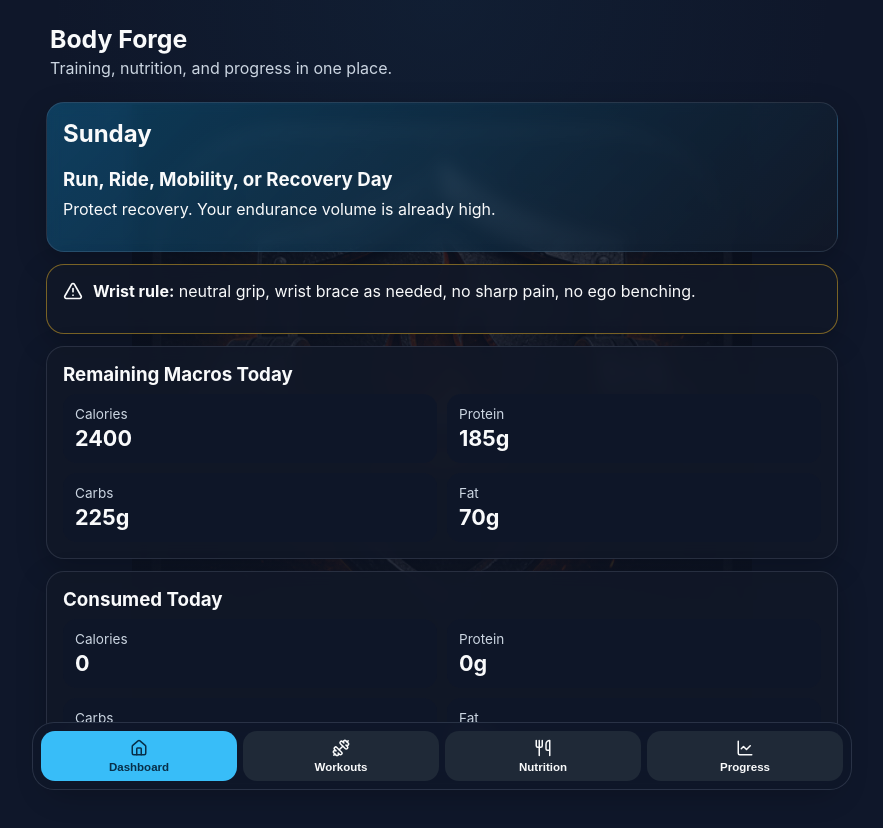
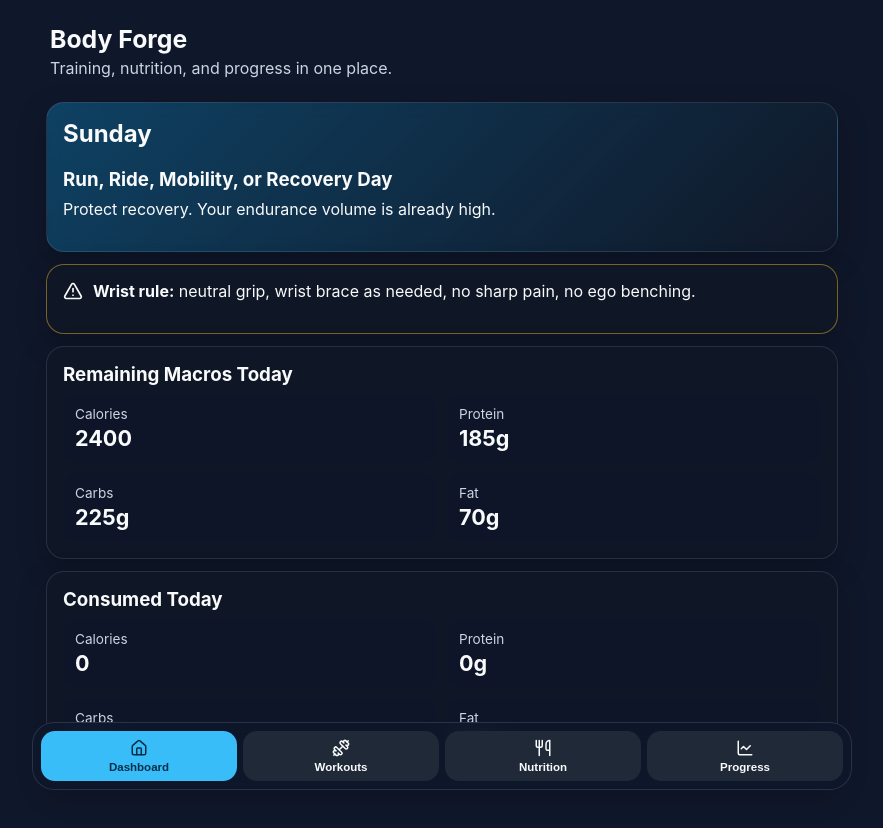
Before and after one commit to dalfonsonash/fitness-dashboard, a React (Vite) app: page / in a window 1280 px wide. Shown: the top 828 px of the page, without its empty margins (198-1081 px from the left). Built offline with nearby package versions, Linux system fonts and the light colour scheme.

Commit message:
Make app icon wallpaper more visible

```diff
--- a/src/styles.css
+++ b/src/styles.css
@@ -9,18 +9,36 @@
 body {
   margin: 0;
   min-height: 100vh;
+  background: #0f172a;
+}
+
+body::before {
+  content: "";
+  position: fixed;
+  inset: 0;
+  z-index: -2;
   background:
-    linear-gradient(rgba(15, 23, 42, .76), rgba(15, 23, 42, .92)),
-    url("/icon-512.png") center 105px / min(84vw, 620px) no-repeat fixed,
     radial-gradient(circle at top, rgba(56,189,248,.18), transparent 35%),
     #0f172a;
-  background-attachment: fixed, fixed, fixed, fixed;
+}
+
+body::after {
+  content: "";
+  position: fixed;
+  inset: 0;
+  z-index: -1;
+  background:
+    linear-gradient(rgba(15, 23, 42, .2), rgba(15, 23, 42, .5)),
+    url("/icon-512.png") center 118px / min(92vw, 680px) no-repeat;
+  opacity: .46;
+  pointer-events: none;
 }
 
 .app {
   max-width: 820px;
   margin: 0 auto;
   padding-bottom: 92px;
+  position: relative;
 }
 
 header {
@@ -42,7 +60,7 @@ header p {
 }
 
 .card {
-  background: rgba(17, 24, 39, .9);
+  background: rgba(17, 24, 39, .82);
   border: 1px solid rgba(148, 163, 184, .18);
   border-radius: 18px;
   padding: 16px;
@@ -52,7 +70,7 @@ header p {
 }
 
 .hero {
-  background: linear-gradient(135deg, rgba(14,165,233,.28), rgba(17,24,39,.94));
+  background: linear-gradient(135deg, rgba(14,165,233,.3), rgba(17,24,39,.84));
 }
 
 .warning {
@@ -76,7 +94,7 @@ h3 { margin-bottom: 8px; }
 }
 
 .metric {
-  background: rgba(15, 23, 42, .9);
+  background: rgba(15, 23, 42, .82);
   border-radius: 14px;
   padding: 12px;
 }
@@ -219,7 +237,7 @@ nav {
   display: grid;
   grid-template-columns: repeat(4, 1fr);
   gap: 6px;
-  background: rgba(15, 23, 42, .9);
+  background: rgba(15, 23, 42, .86);
   border: 1px solid rgba(148, 163, 184, .2);
   backdrop-filter: blur(14px);
   padding: 8px;
```
Also changed, not shown: public/sw.js (+14 -1 lines).
